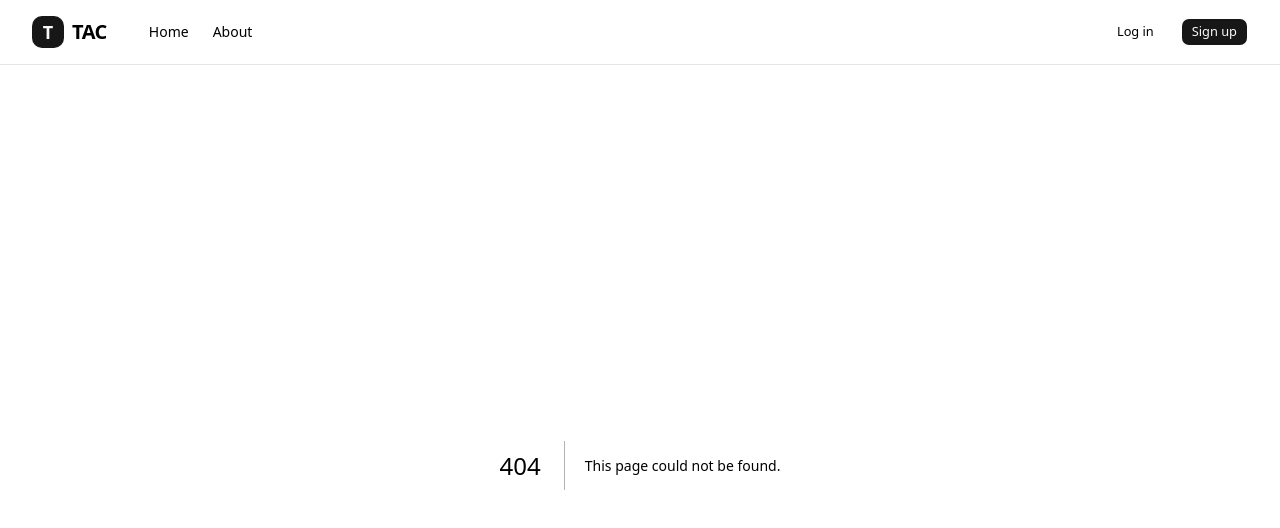
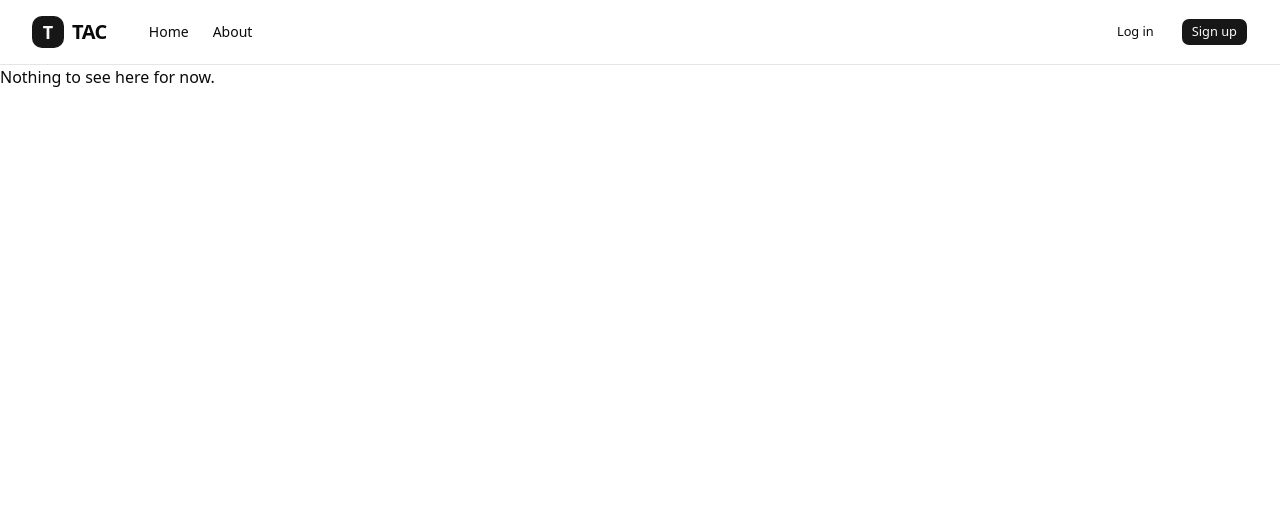
Before and after one commit to TAC-Official/tac-official, a Next.js app: page /about in a window 1280 px wide. Before the commit this address had no page. Shown: the top 528 px of the page. Built offline with nearby package versions, Linux system fonts and the light colour scheme.

Commit message:
Create about page

```diff
--- /dev/null
+++ b/app/about/page.tsx
@@ -0,0 +1,3 @@
+export default function Page() {
+  return <p>Nothing to see here for now.</p>;
+}
```
